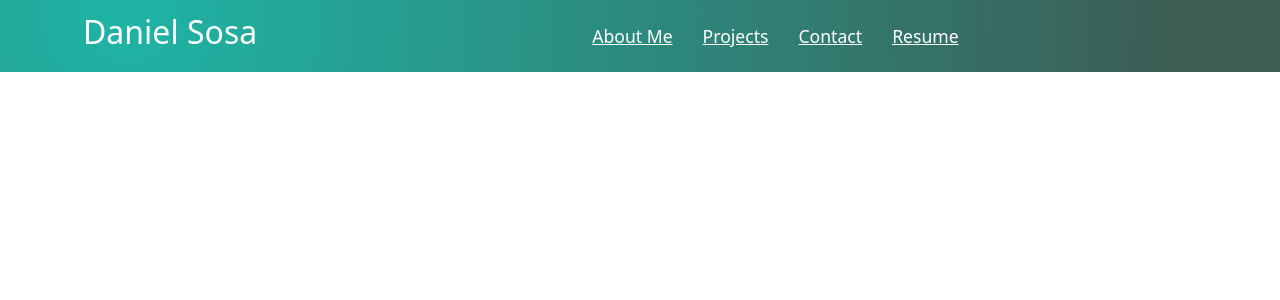
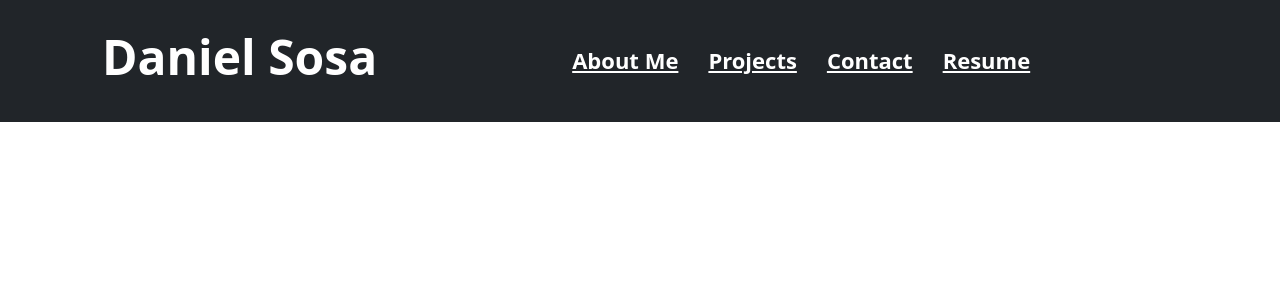
Before and after one commit to sosadaniel12/React-Portfolio, a React (Create React App) app: page / in a window 1280 px wide. Shown: the top 300 px of the page. Built offline with nearby package versions, Linux system fonts and the light colour scheme.

Commit message:
changed colors

```diff
--- a/src/App.css
+++ b/src/App.css
@@ -1,4 +1,4 @@
 .body {
-  background-color: rgb(19, 41, 61);
-  color: white;
+  background-color: #fee715ff;
+  color: #101820ff;
 }
--- a/src/components/Navbar/Navbar.css
+++ b/src/components/Navbar/Navbar.css
@@ -1,50 +1,58 @@
 .navbar {
   color: white;
   margin-bottom: 3.5em;
-  background-image: radial-gradient(
-    circle farthest-corner at 10% 20%,
-    rgba(30, 180, 165, 1) 0%,
-    rgba(60, 94, 85, 1) 90.1%
-  );
+  background-color: #101820ff;
 }
 
 .pages {
   margin: 15px;
-  font-size: 1.1em;
+  font-size: 22px;
+  font-weight: 650;
   color: white;
 }
 
+.name {
+  color: white;
+  padding: 20px;
+  font-size: 2em;
+  font-weight: 630;
+}
+
+@media screen and (min-width: 450px) {
+  .name {
+    font-size: 3em;
+  }
+}
+
 @media screen and (min-width: 799px) {
+  .pages {
+    position: relative;
+  }
+}
+
+@media screen and (min-width: 1000px) {
   .pages {
     position: relative;
     left: 10rem;
   }
 }
 
-@media screen and (min-width: 1000px) {
-  .pages {
-    position: relative;
-    left: 20rem;
-  }
-}
-
 @media screen and (min-width: 1300px) {
-  .pages {
-    position: relative;
-    left: 35rem;
+  .navbar {
+    font-size: 1em;
   }
 }
 
 @media screen and (min-width: 1500px) {
   .pages {
     position: relative;
-    left: 45rem;
+    left: 32rem;
   }
 }
 
-@media screen and (min-width: 1800px) {
+@media screen and (min-width: 1600px) {
   .pages {
     position: relative;
-    left: 55rem;
+    left: 35rem;
   }
 }
--- a/src/components/Navbar/Navbar.js
+++ b/src/components/Navbar/Navbar.js
@@ -2,16 +2,7 @@ import React from "react";
 import "./Navbar.css";
 import { Navbar, Container, Nav } from "react-bootstrap";
 import { NavLink } from "react-router-dom";
-let styles = {
-  navbar: {
-    color: "white",
-    marginLeft: "1px",
-    fontSize: "2em",
-  },
-  pages: {
-    color: "white",
-  },
-};
+
 
 const Navbar1 = () => {
   return (
@@ -24,9 +15,9 @@ const Navbar1 = () => {
       className="navbar"
     >
       <Container>
-        <h3 style={styles.navbar}>Daniel Sosa</h3>
+        <h3 className="name">Daniel Sosa</h3>
         <Navbar.Toggle aria-controls="responsive-navbar-nav" />
-        <Navbar.Collapse id="responsive-navbar-nav">
+        <Navbar.Collapse id="responsive-navbar-nav" className="dropDown">
           <Nav className="links">
             <NavLink to="about" className="pages">
               About Me
--- a/src/components/Projects/Projects.css
+++ b/src/components/Projects/Projects.css
@@ -1,10 +1,9 @@
 .card {
-  border-radius: 10px;
+  border-radius: 50px;
   min-height: 100%;
   margin: 2rem;
   position: relative;
   width: 400px;
-  border: solid black 10px;
 }
 
 .card:hover {
@@ -16,7 +15,7 @@
   overflow: hidden;
   text-align: center;
   height: 100%;
-  background-color: #fdac53;
+  background-color: #101820ff;
 }
 
 .card .img-container img {
@@ -27,26 +26,28 @@
 
 .card .content {
   font-size: 20px;
-  background-color: #fdac53;
-  color: black;
+  background-color: #101820ff;
+  color: rgb(255, 255, 255);
   font-weight: bold;
   text-align: center;
 }
 
 .card-title {
   margin-top: 10px;
-  color: black;
+  color: white;
   font-size: 1.5em;
 }
 
 .project-icon {
   margin: 15px;
+  width: 60px;
+  height: 60px;
 }
 
 .project-icon:hover {
-  box-shadow: rgba(0, 0, 0, 0.575) 3px 5px 5px;
+  box-shadow: #fee715ff 1px 0 10px 1px;
   border-radius: 30px;
-  background-color: rgba(255, 255, 255, 0.52);
+  background-color: rgba(254, 231, 21, 0.548);
 }
 
 .project-title {
@@ -55,6 +56,13 @@
 }
 
 .topics {
-  color: rgb(149, 3, 3);
+  color: white;
   padding: 10px;
 }
+
+@media screen and (max-width: 375px) {
+  .project-icon {
+    width: 75px;
+    height: 75px;
+  }
+}
--- a/src/screens/AboutMe/about-me.css
+++ b/src/screens/AboutMe/about-me.css
@@ -1,33 +1,33 @@
 .outer {
-  height: 95vh;
-  background-color: rgb(19, 41, 61);
+  height: 150vh;
+  background-color: #fee715ff;
 }
 
 .header {
-  background-color: #e903038e;
+  background-color: #101820ff;
+  color: white;
   padding: 20px;
   text-align: center;
   border-radius: 10px;
   margin-bottom: 2em;
+  font-weight: 650;
+  font-size: 2em;
 }
 
 .info {
-  background-image: radial-gradient(
-    circle 610px at 5.2% 51.6%,
-    rgba(5, 8, 114, 1) 0%,
-    rgba(7, 3, 53, 1) 97.5%
-  );
+  background-color: #101820ff;
+  color: white;
   padding: 20px;
-  margin-bottom: -8em;
   border-radius: 10px;
-  font-size: 1.2em;
+  font-size: 1.3em;
+  font-weight: 650;
 }
 
 .people {
-  font-size: 100px;
+  font-size: 130px;
   display: flex;
   justify-content: center;
-  margin: 2rem auto;
+  margin: 5rem auto;
 }
 
 .loop-wrapper {
@@ -35,7 +35,7 @@
   position: relative;
   display: block;
   width: 90%;
-  height: 250px;
+  height: 80px;
   overflow: hidden;
   border-bottom: 3px solid #fff;
   color: #fff;
@@ -46,9 +46,9 @@
   bottom: -20px;
   width: 2px;
   height: 2px;
-  box-shadow: 0 0 0 50px #4db6ac, 60px 50px 0 70px #4db6ac,
-    90px 90px 0 50px #4db6ac, 250px 250px 0 50px #4db6ac,
-    290px 320px 0 50px #4db6ac, 320px 400px 0 50px #4db6ac;
+  box-shadow: 0 0 0 50px #afb64d, 60px 50px 0 70px #afb64d,
+    90px 90px 0 50px #afb64d, 250px 250px 0 50px #afb64d,
+    290px 320px 0 50px #afb64d, 320px 400px 0 50px #afb64d;
   transform: rotate(130deg);
   animation: mtn 20s linear infinite;
 }
@@ -63,16 +63,7 @@
     250px 0 0 50px #4db6ac, 290px 0 0 50px #4db6ac, 620px 0 0 50px #4db6ac;
   animation: hill 4s 2s linear infinite;
 }
-.tree,
-.tree:nth-child(2),
-.tree:nth-child(3) {
-  position: absolute;
-  height: 100px;
-  width: 35px;
-  bottom: 0;
-  background: url(https://s3-us-west-2.amazonaws.com/s.cdpn.io/130015/tree.svg)
-    no-repeat;
-}
+
 .rock {
   margin-top: -17%;
   height: 2%;
--- a/src/screens/AboutMe/aboutMediaQueries.css
+++ b/src/screens/AboutMe/aboutMediaQueries.css
@@ -10,8 +10,6 @@
   }
 
   .loop-wrapper {
-    position: relative;
-    bottom: 9em;
     max-width: 80%;
   }
 }
@@ -28,8 +26,10 @@
   }
 
   .loop-wrapper {
-    position: relative;
-    bottom: 9em;
     max-width: 70%;
   }
+
+  .people {
+    font-size: 200px;
+  }
 }
--- a/src/screens/Portfolio/project.css
+++ b/src/screens/Portfolio/project.css
@@ -15,6 +15,14 @@
   margin-right: auto;
 }
 
-#card-data {
-  border-radius: 10px;
+.top-title {
+  font-weight: 800;
+  font-size: 4em;
 }
+
+@media screen and (max-width: 360px) {
+  .top-title {
+    font-size: 3em;
+    text-align: center;
+  }
+}
```
Also changed, not shown: src/screens/AboutMe/about-me.js (+4 -4 lines), src/screens/Resume/Resume.css (added), src/screens/Resume/Resume.js (added).
